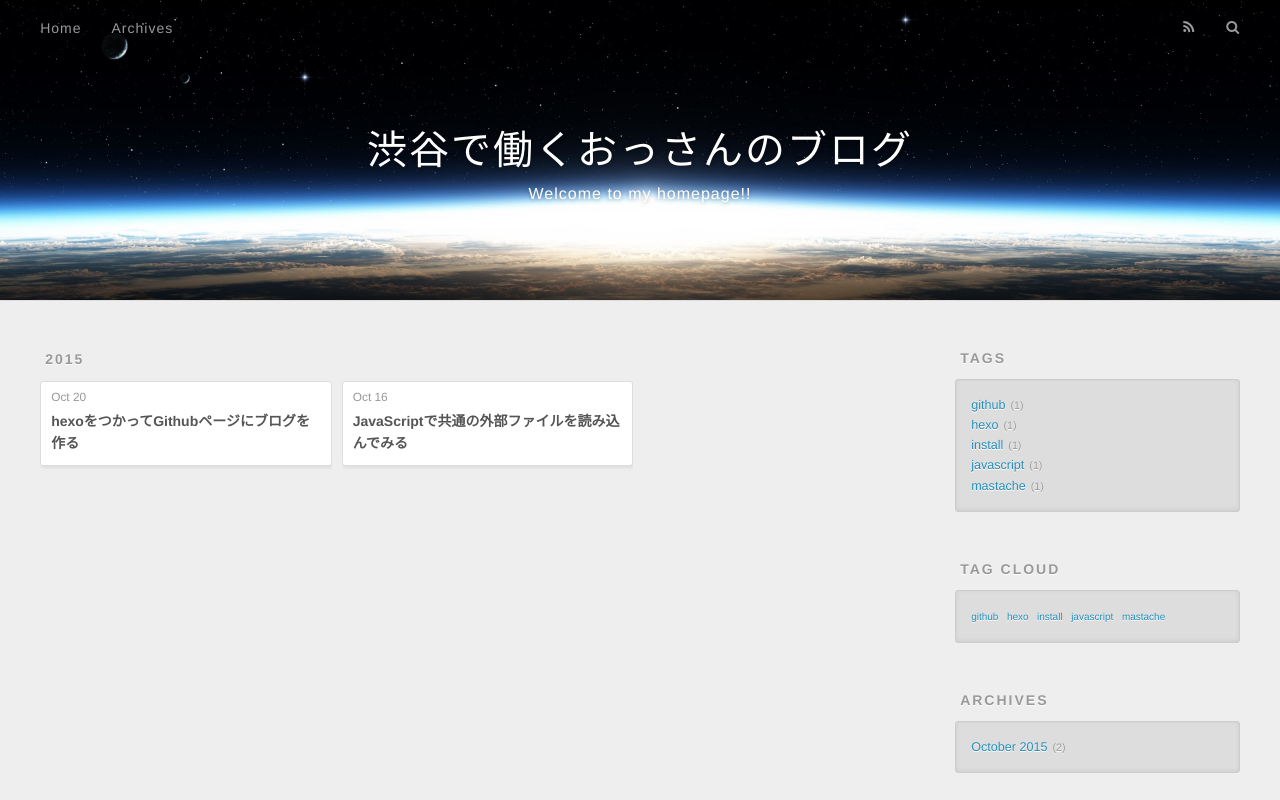
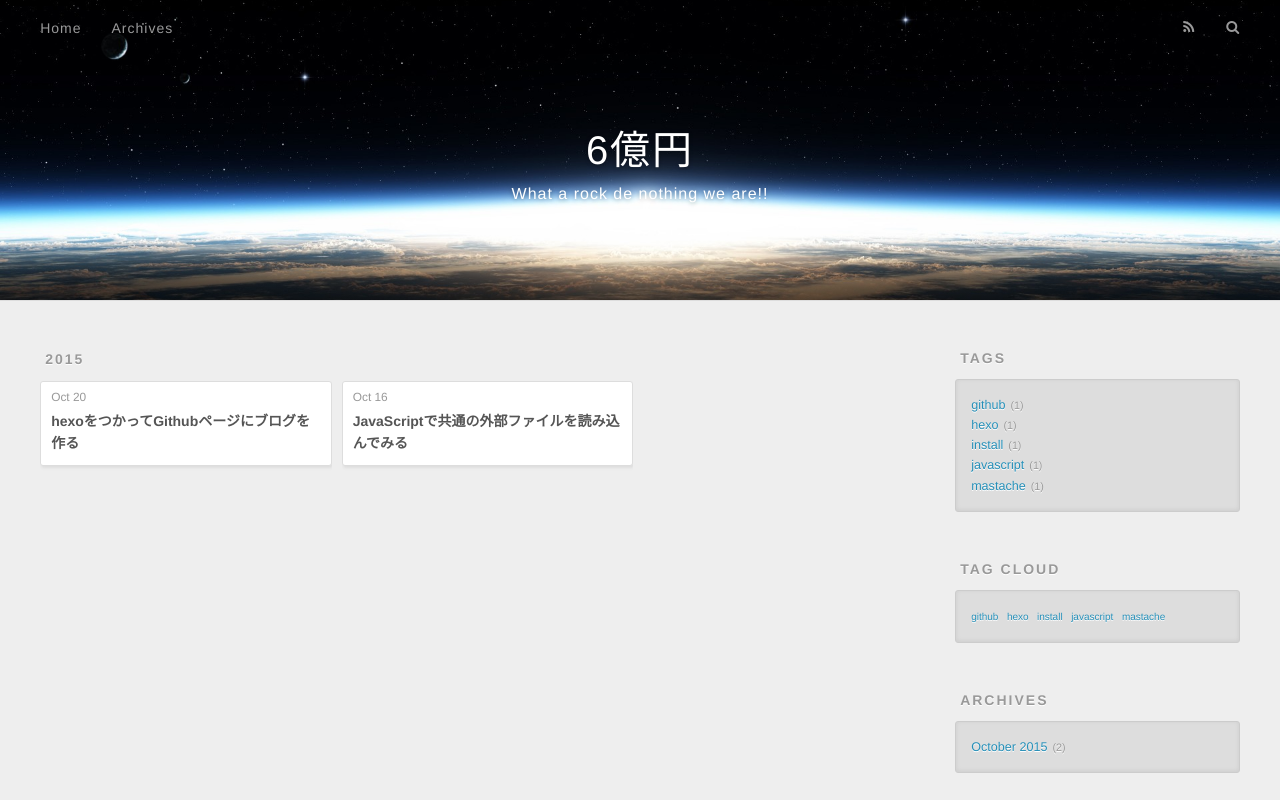
Before and after one commit to s-ogawa-mediba/s-ogawa-mediba.github.io, a plain HTML site: page archives/2015/10/index.html in a window 1280 px wide. Shown: the top 800 px of the page. Drawn offline with nearby package versions, Linux system fonts and the light colour scheme.

Commit message:
Site updated: 2015-10-20 16:32:15

```diff
--- a/archives/2015/10/index.html
+++ b/archives/2015/10/index.html
@@ -3,19 +3,19 @@
 <head>
   <meta charset="utf-8">
 
-  <title>Archives: 2015/10 | 渋谷で働くおっさんのブログ</title>
+  <title>Archives: 2015/10 | 6億円</title>
   <meta name="viewport" content="width=device-width, initial-scale=1, maximum-scale=1">
-  <meta name="description" content="切り番ゲットしたらメールちょうだいね！">
+  <meta name="description" content="Medibaばんざい">
 <meta property="og:type" content="website">
-<meta property="og:title" content="渋谷で働くおっさんのブログ">
+<meta property="og:title" content="6億円">
 <meta property="og:url" content="http://yoursite.com/archives/2015/10/index.html">
-<meta property="og:site_name" content="渋谷で働くおっさんのブログ">
-<meta property="og:description" content="切り番ゲットしたらメールちょうだいね！">
+<meta property="og:site_name" content="6億円">
+<meta property="og:description" content="Medibaばんざい">
 <meta name="twitter:card" content="summary">
-<meta name="twitter:title" content="渋谷で働くおっさんのブログ">
-<meta name="twitter:description" content="切り番ゲットしたらメールちょうだいね！">
+<meta name="twitter:title" content="6億円">
+<meta name="twitter:description" content="Medibaばんざい">
 
-    <link rel="alternative" href="/atom.xml" title="渋谷で働くおっさんのブログ" type="application/atom+xml">
+    <link rel="alternative" href="/atom.xml" title="6億円" type="application/atom+xml">
 
 
     <link rel="icon" href="/favicon.png">
@@ -33,11 +33,11 @@
   <div id="header-outer" class="outer">
     <div id="header-title" class="inner">
       <h1 id="logo-wrap">
-        <a href="/" id="logo">渋谷で働くおっさんのブログ</a>
+        <a href="/" id="logo">6億円</a>
       </h1>
 
         <h2 id="subtitle-wrap">
-          <a href="/" id="subtitle">Welcome to my homepage!!</a>
+          <a href="/" id="subtitle">What a rock de nothing we are!!</a>
         </h2>
 
     </div>
```
Also changed, not shown: 2015/10/16/javascript-include-external-file/index.html (+5 -5 lines), 2015/10/20/install_hexo_mac/index.html (+5 -5 lines), archives/2015/index.html (+10 -10 lines), archives/index.html (+10 -10 lines), index.html (+10 -10 lines), tags/github/index.html (+10 -10 lines), tags/hexo/index.html (+10 -10 lines), tags/install/index.html (+10 -10 lines), tags/javascript/index.html (+10 -10 lines), tags/mastache/index.html (+10 -10 lines).
